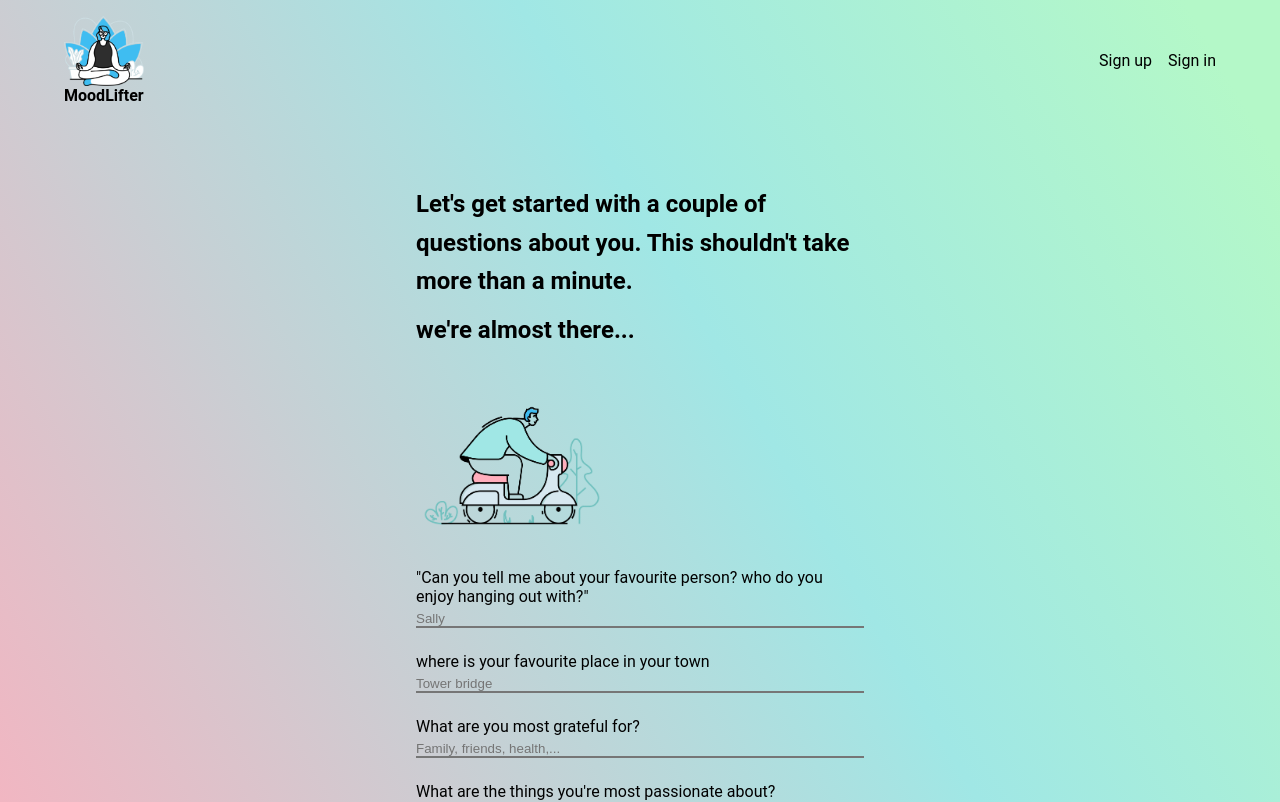
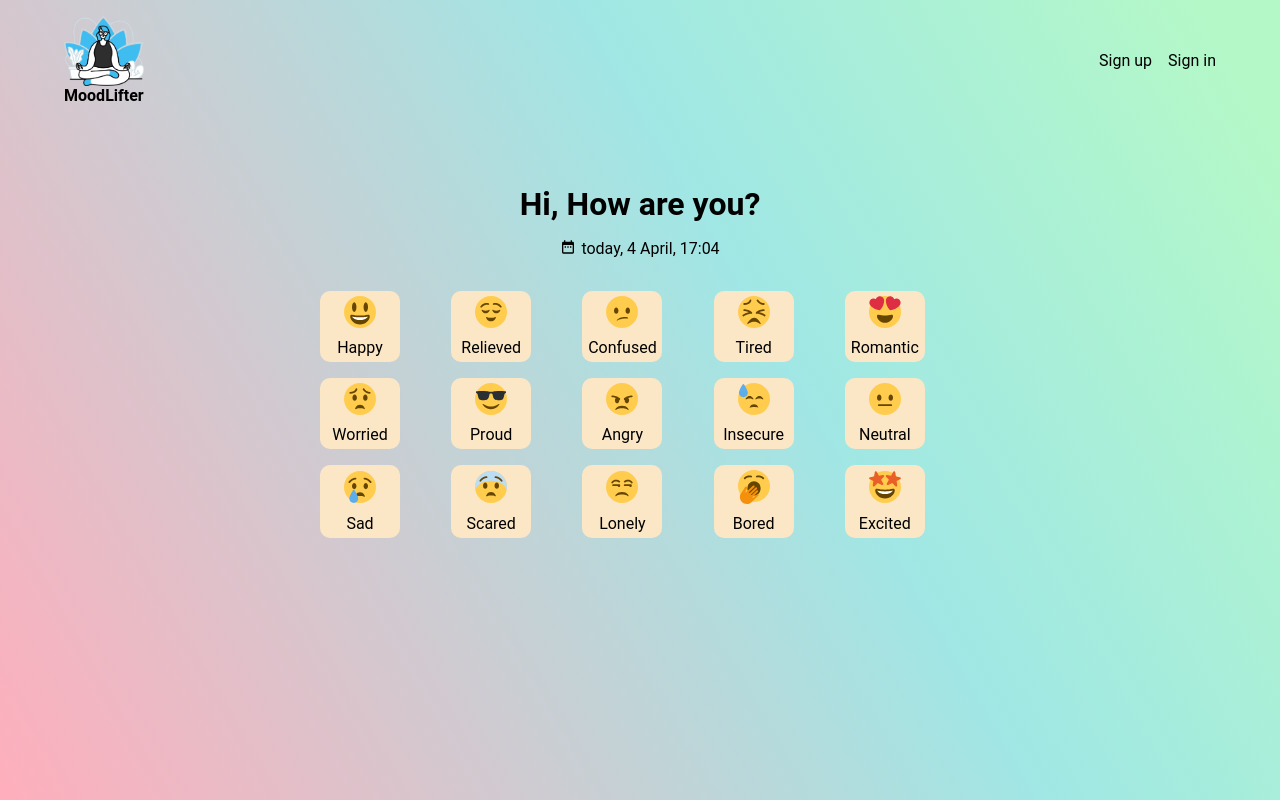
Before and after one commit to hannah68/MoodLifter, a React (Create React App) app: page /feeling in a window 1280 px wide. Shown: the top 802 px of the page. Built offline with nearby package versions, Linux system fonts and the light colour scheme.

Commit message:
working on favourite page

```diff
--- a/src/client/App.tsx
+++ b/src/client/App.tsx
@@ -2,6 +2,7 @@ import React from "react";
 import { Routes, Route } from "react-router-dom";
 
 import Home from "./pages/Home";
+import Favourite from "./pages/Favourite";
 import Feeling from "./pages/Feeling";
 import Profile from "./pages/Profile";
 import Recommendation from "./pages/Recommendation";
@@ -16,6 +17,7 @@ const App = () => {
 			<div className="app">
 				<Routes>
 					<Route path="/" element={<Home />} />
+					<Route path="/favourite" element={<Favourite />} />
 					<Route path="/feeling" element={<Feeling />} />
 					<Route path="/profile" element={<Profile />} />
 					<Route path="/recommendation" element={<Recommendation />} />
--- a/src/client/components/FeelingQuestions.tsx
+++ b/src/client/components/FavouriteQuestions.tsx
@@ -1,16 +1,22 @@
 import { ChangeEvent, FormEvent, useState } from "react";
-import { useNavigate } from 'react-router-dom';
+import { useNavigate } from "react-router-dom";
 // import { questions, questionType } from "../data/feelingQuestion";
 
-export type ShowFeeling = true | false;
-
 interface FeelingQProps {
-	setShowFeelings: (target: ShowFeeling) => void;
+	setShowFeelings: (target: boolean) => void;
 }
 
+interface AnswersType {
+	favPerson: string;
+	favPlace: string;
+	favFood: string;
+	gratitude: string;
+	passion: string;
+	accomplishment: string;
+}
 
-const FeelingQuestions = (props: FeelingQProps) => {
-	const [answers, setAnswers] = useState({
+const FavouriteQuestions = (props: FeelingQProps) => {
+	const [answers, setAnswers] = useState<AnswersType>({
 		favPerson: "",
 		favPlace: "",
 		favFood: "",
@@ -22,23 +28,28 @@ const FeelingQuestions = (props: FeelingQProps) => {
 
 	const navigate = useNavigate();
 
-	const postAnswersToDB = async() => {
-		const res = await fetch('http://localhost:4000/favourite', {
-			method: 'POST',
+	const postAnswersToDB = async () => {
+		const id =  Number(localStorage.getItem('userId'));
+
+		const res = await fetch("http://localhost:4000/feeling/favourite", {
+			method: "POST",
 			headers: {
-				'Content-Type': 'application/json'
+				"Content-Type": "application/json",
+				Authorization: localStorage.getItem('token') as string
 			},
-			body: JSON.stringify(answers)
+			body: JSON.stringify({...answers, userId: id}),
 		});
-		const data = await res.json()
+		const data = await res.json();
 		console.log(data);
-	}
+		return data;
+
+	};
 
 	// submit form handler================
 	const submitQuestionHandler = async (e: FormEvent<HTMLFormElement>) => {
 		e.preventDefault();
 		await postAnswersToDB();
-		navigate('/feeling');
+		navigate("/feeling");
 	};
 
 	const changeHandler = (e: ChangeEvent<HTMLInputElement>): void => {
@@ -46,6 +57,8 @@ const FeelingQuestions = (props: FeelingQProps) => {
 
 		setAnswers({ ...answers, [name]: value });
 	};
+
+	console.log('answers', answers);
 
 	return (
 		<form className="question-form" onSubmit={submitQuestionHandler}>
@@ -129,7 +142,6 @@ const FeelingQuestions = (props: FeelingQProps) => {
 			<button
 				type="submit"
 				className="save-btn"
-				onClick={() => setShowFeelings(false)}
 			>
 				Save
 			</button>
@@ -137,4 +149,4 @@ const FeelingQuestions = (props: FeelingQProps) => {
 	);
 };
 
-export default FeelingQuestions;
+export default FavouriteQuestions;
--- a/src/client/components/FeelingEmoji.tsx
+++ /dev/null
@@ -1,28 +0,0 @@
-import "../styles/feeling.css";
-
-import { emojis } from "../data/emoji";
-import { EmojiType } from "../data/emoji";
-import { todayDate } from "../utils/utils";
-
-import Emoji from "../components/Emoji";
-
-import { MdDateRange } from "react-icons/md";
-
-const FeelingEmoji = () => {
-	return (
-		<div className="feeling-bottom">
-			<h1>Hi, How are you?</h1>
-			<p className="feeling-date">
-				<span><MdDateRange /></span>
-				<span>today, {todayDate}</span>
-			</p>
-			<div className="emoji-list">
-				{emojis.map((emj: EmojiType, index: number) => {
-					return <Emoji key={index} emj={emj} />;
-				})}
-			</div>
-		</div>
-	);
-};
-
-export default FeelingEmoji;
--- /dev/null
+++ b/src/client/pages/Favourite.tsx
@@ -0,0 +1,33 @@
+import { useState } from "react";
+
+import "../styles/feeling.css";
+
+import FavouriteQuestions from "../components/FavouriteQuestions";
+
+export interface IFeelingProps {}
+
+const Feeling = () => {
+	const [showFeelings, setShowFeelings] = useState(true);
+
+	return (
+		<div className="feeling-page">
+				{showFeelings && <div className="feeling-top">
+					<h2 className="feeling-title">
+						Let's get started with a couple of questions about you. This
+						shouldn't take more than a minute.
+					</h2>
+					<h2 className="feeling-subtitle">we're almost there...</h2>
+					<div className="img-conteiner">
+						<img
+							className="guy-img"
+							src="./assets/images/bike.png"
+							alt="bike guy"
+						/>
+					</div>
+					<FavouriteQuestions setShowFeelings={setShowFeelings}/>
+				</div>}
+		</div>
+	);
+};
+
+export default Feeling;
--- a/src/client/pages/Feeling.tsx
+++ b/src/client/pages/Feeling.tsx
@@ -1,33 +1,26 @@
-import { useState } from "react";
-
 import "../styles/feeling.css";
 
-import FeelingEmoji from "../components/FeelingEmoji";
-import FeelingQuestions from "../components/FeelingQuestions";
+import { emojis } from "../data/emoji";
+import { EmojiType } from "../data/emoji";
+import { todayDate } from "../utils/utils";
 
-export interface IFeelingProps {}
+import Emoji from "../components/Emoji";
+
+import { MdDateRange } from "react-icons/md";
 
 const Feeling = () => {
-	const [showFeelings, setShowFeelings] = useState(true);
-
 	return (
-		<div className="feeling-page">
-				{showFeelings && <div className="feeling-top">
-					<h2 className="feeling-title">
-						Let's get started with a couple of questions about you. This
-						shouldn't take more than a minute.
-					</h2>
-					<h2 className="feeling-subtitle">we're almost there...</h2>
-					<div className="img-conteiner">
-						<img
-							className="guy-img"
-							src="./assets/images/bike.png"
-							alt="bike guy"
-						/>
-					</div>
-					<FeelingQuestions setShowFeelings={setShowFeelings}/>
-				</div>}
-			{!showFeelings && <FeelingEmoji />}
+		<div className="feeling-bottom">
+			<h1>Hi, How are you?</h1>
+			<p className="feeling-date">
+				<span><MdDateRange /></span>
+				<span>today, {todayDate}</span>
+			</p>
+			<div className="emoji-list">
+				{emojis.map((emj: EmojiType, index: number) => {
+					return <Emoji key={index} emj={emj} />;
+				})}
+			</div>
 		</div>
 	);
 };
--- a/src/server/controllers/feeling.ts
+++ b/src/server/controllers/feeling.ts
@@ -5,6 +5,7 @@ import { HTTP_RESPONSE } from "../utils/config";
 
 export const createFavourite = async(req: Request, res: Response) => {
     const {favPerson, favPlace, favFood, gratitude, passion, accomplishment, userId} = req.body;
+    console.log('body',req.body)
 
     const favourite = await prisma.favourite.create({
         data: {
```
Also changed, not shown: 1 other file (tests, documents, lock files or other folders).
